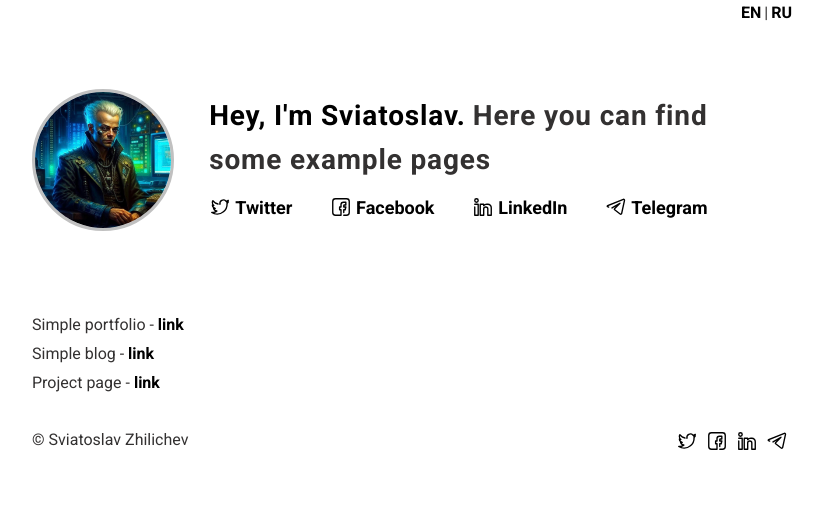
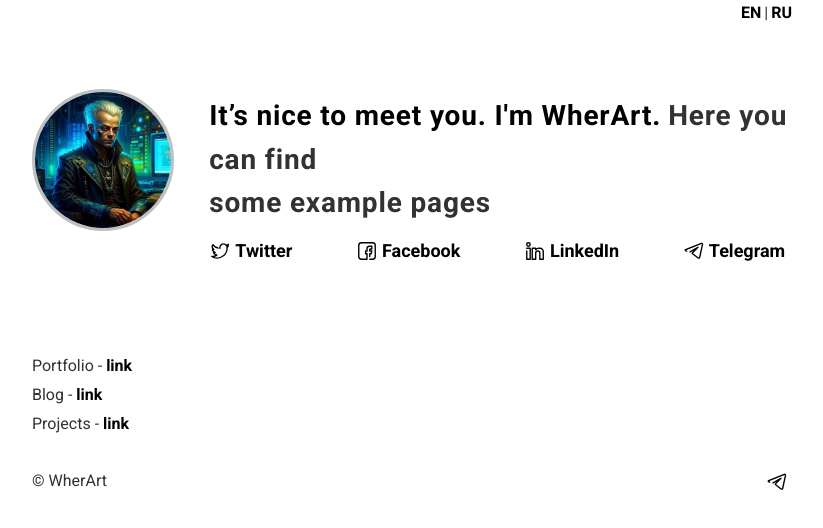
Before and after one commit to WherArt/wherart.github.io, a plain HTML site: page example/index.html in a window 1280 px wide. Shown: the whole page, without its empty margins (228-1051 px from the left). Drawn offline with Linux system fonts and the light colour scheme.

Commit message:
Update index.html
some changes have been made regarding my person

```diff
--- a/example/index.html
+++ b/example/index.html
@@ -21,7 +21,7 @@
       <img class="content__hello-img" src="/assets/img/avatar.png" alt="Avatar">
       <div class="content__hello-text">
                     <span class="content__name">
-                        <a href="/"> Hey, I'm Sviatoslav.</a>
+                        <a href="/">It’s nice to meet you. I'm WherArt.</a>
                     </span>
         <span class="content__description">Here you can find <br/> some example pages</span>
         <nav class="content__social">
@@ -37,7 +37,7 @@
             <img src="/assets/img/icons/in.svg" alt="LinkedIn">
             <span>LinkedIn</span>
           </a>
-          <a href="#link" target="_blank" class="content__social-item">
+          <a href="https://t.me/+7Syf5yFVVTRmZTNi" target="_blank" class="content__social-item">
             <img src="/assets/img/icons/telegram.svg" alt="Telegram">
             <span>Telegram</span>
           </a>
@@ -47,29 +47,20 @@
     <div class="content__main">
       <div class="content__main-item">
         <div class="main-item__description">
-          <p>Simple portfolio - <a href="/example/simple.html">link</a></p>
-          <p>Simple blog - <a href="/example/blog.html">link</a></p>
-          <p>Project page - <a href="/example/project.html">link</a></p>
+          <p>Portfolio - <a href="/example/simple.html">link</a></p>
+          <p>Blog - <a href="/example/blog.html">link</a></p>
+          <p>Projects - <a href="/example/project.html">link</a></p>
         </div>
       </div>
     </div>
   </div>
   <div class="footer">
     <div>
-      <span>© Sviatoslav Zhilichev</span>
+      <span>© WherArt</span>
     </div>
     <div>
       <nav class="footer__social">
-        <a href="#link" target="_blank" class="footer__social-item">
-          <img src="/assets/img/icons/twitter.svg" alt="Twitter">
-        </a>
-        <a href="#link" target="_blank" class="footer__social-item">
-          <img src="/assets/img/icons/facebook.svg" alt="Facebook">
-        </a>
-        <a href="#link" target="_blank" class="footer__social-item">
-          <img src="/assets/img/icons/in.svg" alt="LinkedIn">
-        </a>
-        <a href="#link" target="_blank" class="footer__social-item">
+        <a href="https://t.me/+S86oEXwJQrNjNDEy" target="_blank" class="footer__social-item">
           <img src="/assets/img/icons/telegram.svg" alt="Telegram">
         </a>
       </nav>
```
